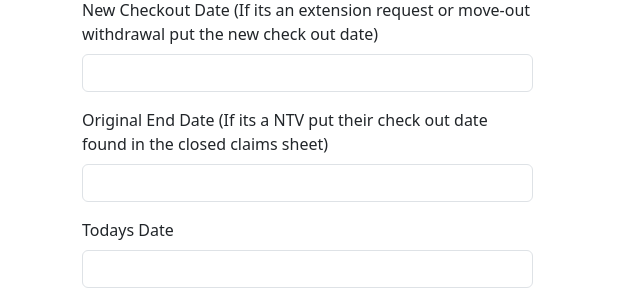
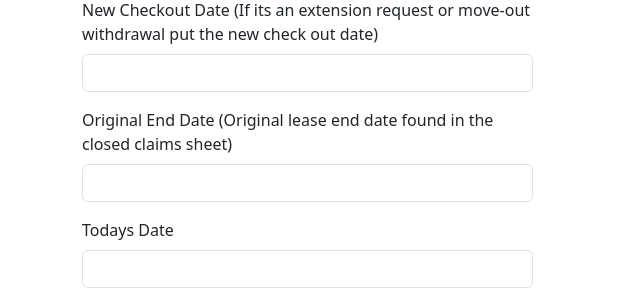
Before and after one commit to pphousing/ntv-extension-request, a Flask app: page / in a window 1280 px wide. Shown: the part 809-1113 px from the top of the page, without its empty margins (0-640 px from the left). Run offline with Flask 3, Linux system fonts and the light colour scheme.

Commit message:
Add files via upload

```diff
--- a/templates/index.html
+++ b/templates/index.html
@@ -71,7 +71,7 @@
                 </div>
 
                 <div class="mb-3">
-                    <label class="form-label">Original End Date (If its a NTV put their check out date found in the closed claims sheet)</label>
+                    <label class="form-label">Original End Date (Original lease end date found in the closed claims sheet)</label>
                     <input type="text" name="original_end_date" class="form-control">
                 </div>
 
```
